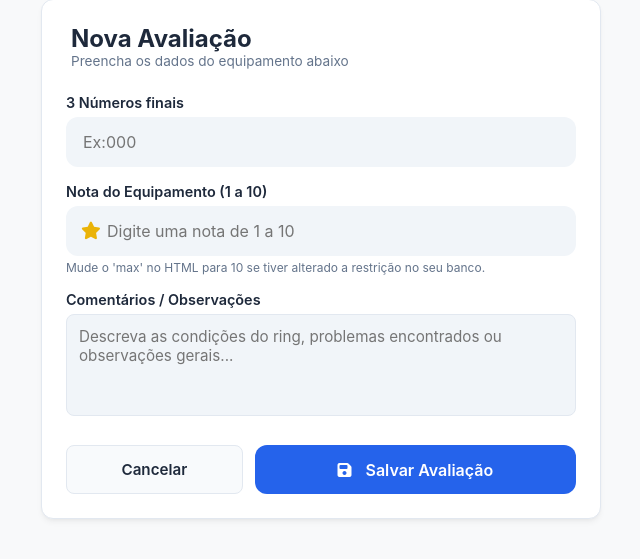
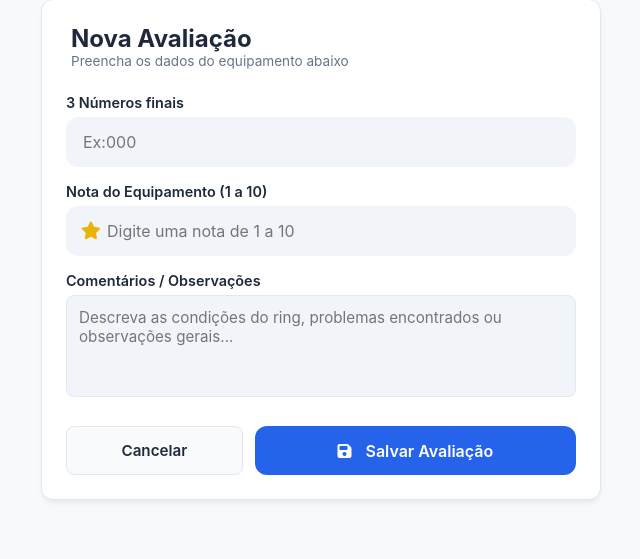
Before and after one commit to GabNunes985/RGIS_rings, a Flask app: page /rings/avaliar in a window 1280 px wide. Shown: the part 91-650 px from the top of the page, without its empty margins (319-959 px from the left). Run offline with Flask 3, Linux system fonts and the light colour scheme; a user stored in the database is signed in.

Commit message:
Add files via upload

```diff
--- a/templates/avaliacao.html
+++ b/templates/avaliacao.html
@@ -21,9 +21,7 @@
                 <input type="number" id="nota" name="nota" placeholder="Digite uma nota de 1 a 10" required min="1" max="10" style="padding-left: 40px;">
                 <i class="fa-solid fa-star" style="position: absolute; left: 15px; color: #eab308; font-size: 1.1rem;"></i>
             </div>
-            <small style="color: var(--texto-mutado); font-size: 0.75rem; display: block; margin-top: 4px;">
-                Mude o 'max' no HTML para 10 se tiver alterado a restrição no seu banco.
-            </small>
+
         </div>
 
         <div class="form-group" style="margin-bottom: 25px;">
```
